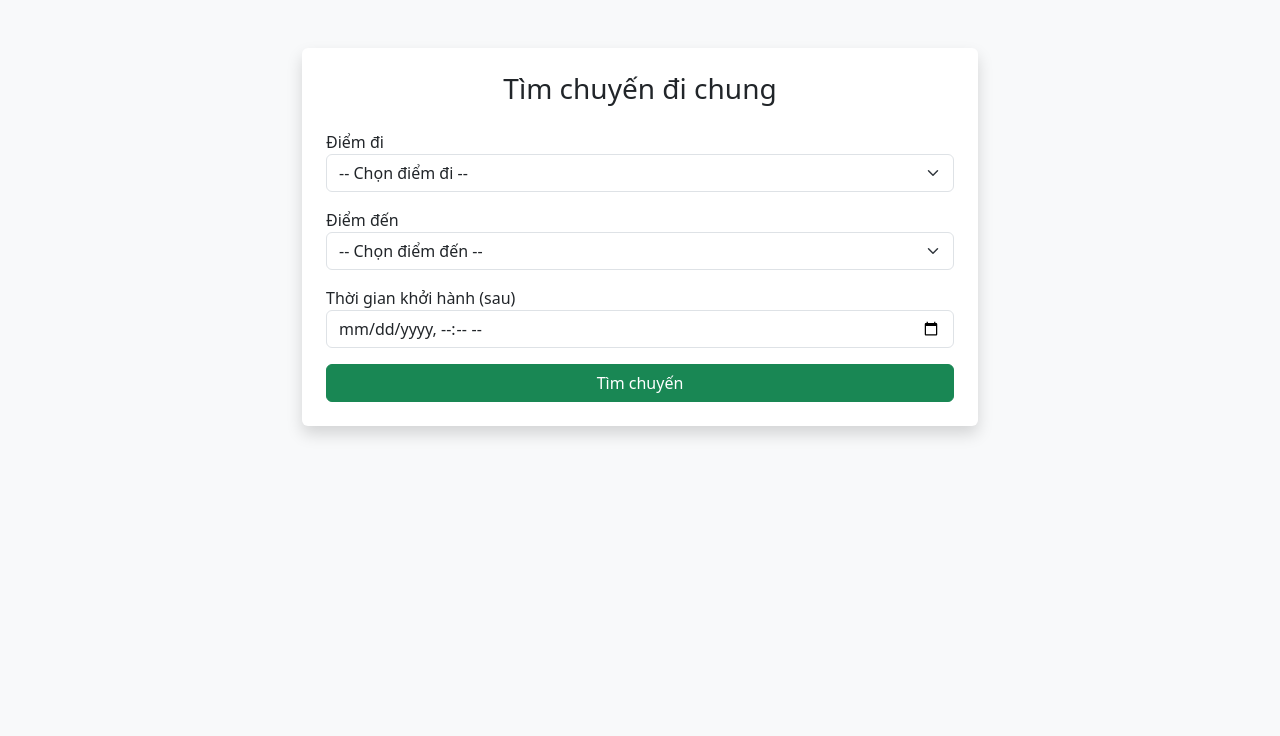
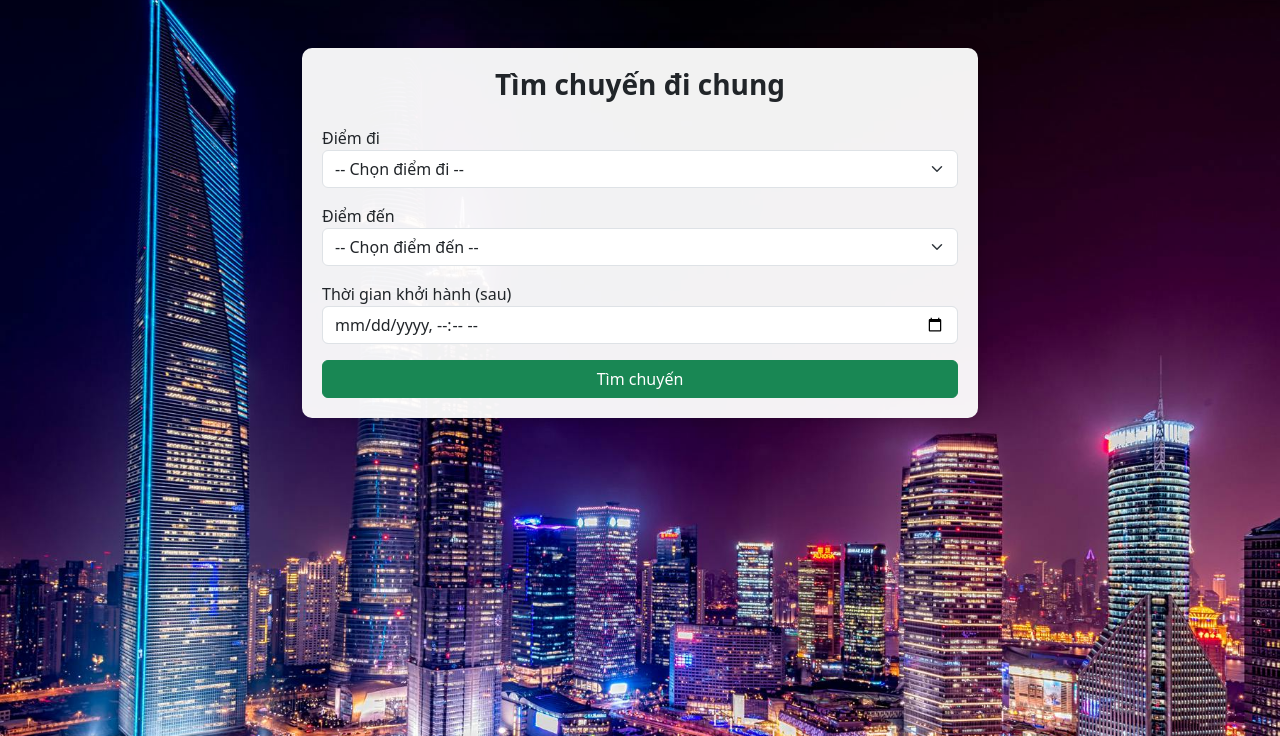
Before and after one commit to QuocViet0506/DoAnCoSo, a PHP site: page /TimChuyenDi/timchuyendi.php in a window 1280 px wide. Shown: the top 736 px of the page. Run offline with PHP 8.4, Linux system fonts and the light colour scheme; data that the repository does not hold is empty.

Commit message:
Giao Dien Tim Chuyen Di

```diff
--- a/TimChuyenDi/timchuyendi.php
+++ b/TimChuyenDi/timchuyendi.php
@@ -56,10 +56,29 @@ if ($_SERVER['REQUEST_METHOD'] === 'POST') {
     <meta charset="UTF-8">
     <title>Tìm chuyến đi (Ride Pooling)</title>
     <link href="https://cdn.jsdelivr.net/npm/bootstrap@5.3.0/dist/css/bootstrap.min.css" rel="stylesheet">
+    <style>
+        body {
+            background-image: url('images/car_thanhphoHCM.jpg');
+            background-size: cover;
+            background-repeat: no-repeat;
+            background-position: center;
+            background-attachment: fixed;
+        }
+        .content-box {
+            background-color: rgba(255, 255, 255, 0.95);
+            padding: 20px;
+            border-radius: 10px;
+            box-shadow: 0 0 15px rgba(0,0,0,0.2);
+            margin-bottom: 30px;
+        }
+        h3, h5 {
+            font-weight: bold;
+        }
+    </style>
 </head>
-<body class="bg-light p-5">
+<body class="p-5">
 <div class="container" style="max-width: 700px;">
-    <div class="bg-white p-4 rounded shadow">
+    <div class="content-box">
         <h3 class="text-center mb-4">Tìm chuyến đi chung</h3>
 
         <form method="POST">
@@ -90,10 +109,10 @@ if ($_SERVER['REQUEST_METHOD'] === 'POST') {
     </div>
 
     <?php if (!empty($results)): ?>
-        <div class="mt-4 bg-white p-3 rounded shadow">
+        <div class="content-box">
             <h5>Kết quả tìm kiếm:</h5>
-            <table class="table table-bordered">
-                <thead>
+            <table class="table table-bordered table-striped table-hover mt-3">
+                <thead class="table-light">
                 <tr>
                     <th>Tài xế</th>
                     <th>Điểm đi</th>
@@ -127,7 +146,7 @@ if ($_SERVER['REQUEST_METHOD'] === 'POST') {
             </table>
         </div>
     <?php elseif ($_SERVER['REQUEST_METHOD'] === 'POST'): ?>
-        <div class="mt-4 alert alert-warning">Không tìm thấy chuyến đi phù hợp.</div>
+        <div class="alert alert-warning content-box text-center">Không tìm thấy chuyến đi phù hợp.</div>
     <?php endif; ?>
 </div>
 </body>
```
Also changed, not shown: assets/images/car_thanhphoHCM.jpg (added).
